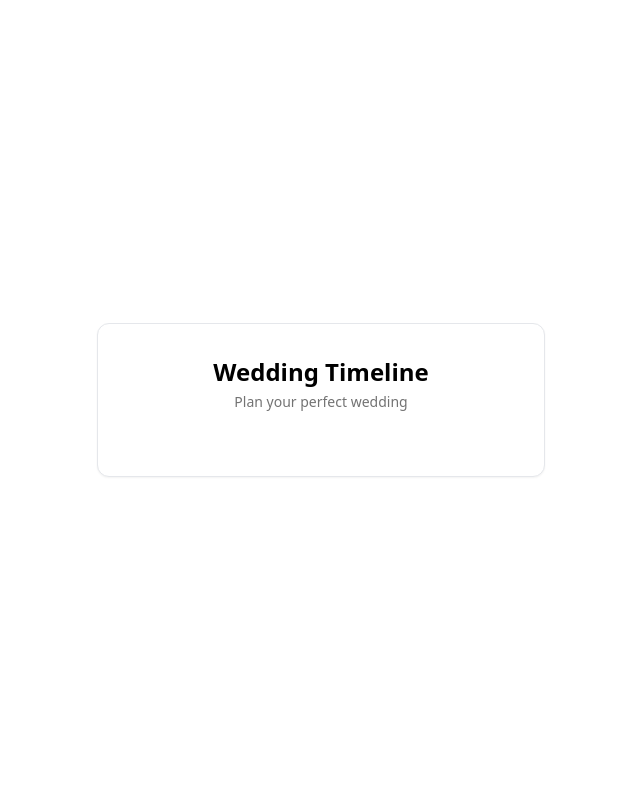
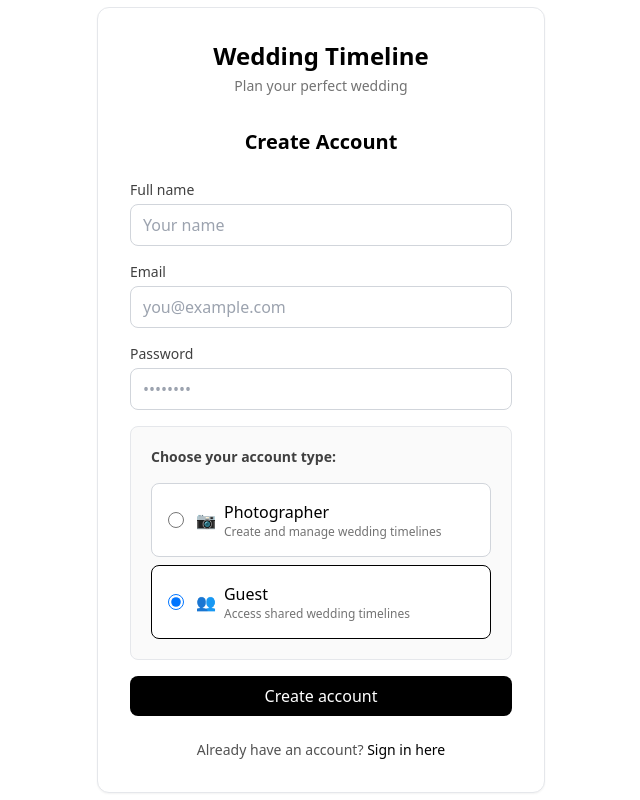
Before and after one commit to alexnoise24/Timeline, a React (Vite) app in the folder frontend/: page /register in a window 1280 px wide. Shown: the whole page, without its empty margins (319-959 px from the left). Built offline with nearby package versions, Linux system fonts and the light colour scheme; no server answers.

Commit message:
feat: enhance Register page with role selection and form styling

```diff
--- a/frontend/src/pages/Register.tsx
+++ b/frontend/src/pages/Register.tsx
@@ -31,11 +31,7 @@ const Register: React.FC = () => {
 
     try {
       setIsLoading(true);
-
-      // Register and automatically log in the user
       await register(formData.name, formData.email, formData.password, formData.role);
-
-      // After successful registration, redirect to dashboard
       navigate('/dashboard', { replace: true });
     } catch (err: any) {
       console.error('Registration error:', err);
@@ -55,7 +51,105 @@ const Register: React.FC = () => {
           <h1 className="text-2xl font-bold text-black mb-1">Wedding Timeline</h1>
           <p className="text-sm text-primary-500">Plan your perfect wedding</p>
         </div>
-        {/* Rest of your JSX */}
+
+        <h2 className="text-xl font-semibold text-black mb-6 text-center">Create Account</h2>
+
+        {error && (
+          <div className="mb-4 p-3 bg-red-50 border border-red-200 rounded-md text-red-700 text-sm">
+            {error}
+          </div>
+        )}
+
+        <form onSubmit={handleSubmit} className="space-y-4">
+          <div>
+            <label className="block text-sm font-medium text-primary-700 mb-1">Full name</label>
+            <input
+              type="text"
+              placeholder="Your name"
+              value={formData.name}
+              onChange={(e) => updateFormData('name', e.target.value)}
+              required
+              className="w-full px-3 py-2 border border-gray-300 rounded-lg focus:outline-none focus:ring-2 focus:ring-black"
+            />
+          </div>
+
+          <div>
+            <label className="block text-sm font-medium text-primary-700 mb-1">Email</label>
+            <input
+              type="email"
+              placeholder="you@example.com"
+              value={formData.email}
+              onChange={(e) => updateFormData('email', e.target.value)}
+              required
+              className="w-full px-3 py-2 border border-gray-300 rounded-lg focus:outline-none focus:ring-2 focus:ring-black"
+            />
+          </div>
+
+          <div>
+            <label className="block text-sm font-medium text-primary-700 mb-1">Password</label>
+            <input
+              type="password"
+              placeholder="••••••••"
+              value={formData.password}
+              onChange={(e) => updateFormData('password', e.target.value)}
+              required
+              className="w-full px-3 py-2 border border-gray-300 rounded-lg focus:outline-none focus:ring-2 focus:ring-black"
+            />
+          </div>
+
+          <div className="bg-primary-50 p-5 rounded-lg border border-gray-200">
+            <label className="block text-sm font-semibold text-primary-700 mb-4">Choose your account type:</label>
+
+            <label className={
+              `flex items-center p-4 rounded-lg cursor-pointer mb-2 transition border ${formData.role === 'photographer' ? 'border-black bg-white' : 'border-gray-300 bg-white'}`
+            }>
+              <input
+                type="radio"
+                name="role"
+                value="photographer"
+                checked={formData.role === 'photographer'}
+                onChange={(e) => updateFormData('role', e.target.value as 'photographer' | 'guest')}
+                className="mr-3 w-4 h-4"
+              />
+              <span className="mr-2">📷</span>
+              <div>
+                <div className="font-medium text-black">Photographer</div>
+                <div className="text-xs text-primary-500">Create and manage wedding timelines</div>
+              </div>
+            </label>
+
+            <label className={
+              `flex items-center p-4 rounded-lg cursor-pointer transition border ${formData.role === 'guest' ? 'border-black bg-white' : 'border-gray-300 bg-white'}`
+            }>
+              <input
+                type="radio"
+                name="role"
+                value="guest"
+                checked={formData.role === 'guest'}
+                onChange={(e) => updateFormData('role', e.target.value as 'photographer' | 'guest')}
+                className="mr-3 w-4 h-4"
+              />
+              <span className="mr-2">👥</span>
+              <div>
+                <div className="font-medium text-black">Guest</div>
+                <div className="text-xs text-primary-500">Access shared wedding timelines</div>
+              </div>
+            </label>
+          </div>
+
+          <button
+            type="submit"
+            disabled={isLoading}
+            className={`w-full px-4 py-2 rounded-lg font-medium text-white ${isLoading ? 'bg-gray-400 cursor-not-allowed' : 'bg-black hover:bg-primary-800'}`}
+          >
+            {isLoading ? 'Creating account...' : 'Create account'}
+          </button>
+        </form>
+
+        <p className="mt-6 text-center text-sm text-primary-600">
+          Already have an account?{' '}
+          <Link to="/login" className="text-black font-medium hover:underline">Sign in here</Link>
+        </p>
       </div>
     </div>
   );
```
